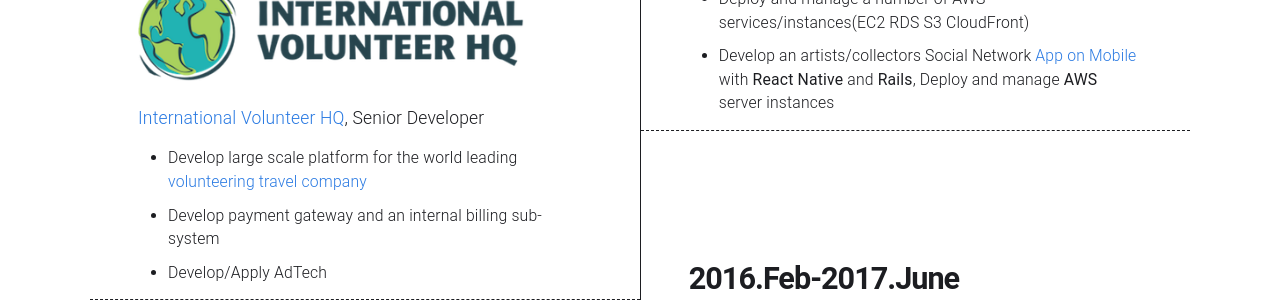
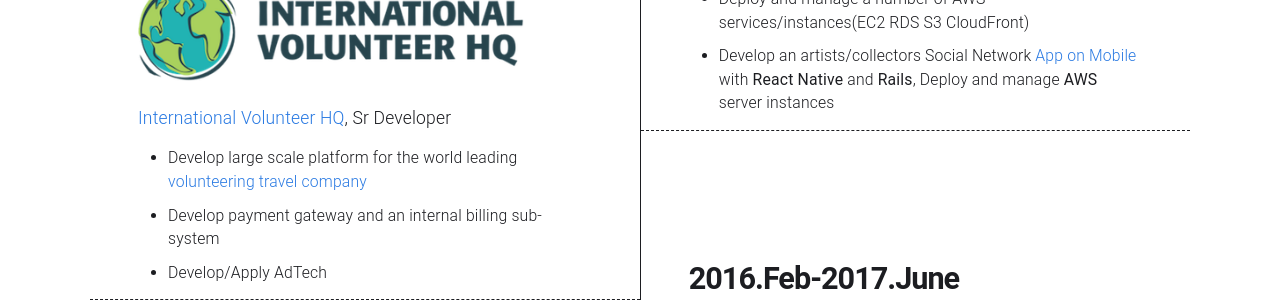
Before and after one commit to xuwupeng2000/xuwupeng2000.github.io, a Jekyll site: the page built from index.html, in a window 1280 px wide and 1400 px high, scrolled down 1658 px. Shown: the part 152-452 px from the top of the window. Built offline with Jekyll 4.4.1, drawn with Linux system fonts in a browser that asks for light colours; nearby versions of some CDN libraries.

Commit message:
Update index.html

```diff
--- a/index.html
+++ b/index.html
@@ -62,7 +62,7 @@
             <dt class="timeline-event"></dt>
             <dd class="timeline-event-content">
               <div class="img-cut"> <img class="ivhq-img" src='images/ivhq.png'/> </div>
-              <p><a herf="https://www.volunteerhq.org/">International Volunteer HQ</a>, Senior Developer</p>
+              <p><a herf="https://www.volunteerhq.org/">International Volunteer HQ</a>, Sr Developer</p>
               <ul>
                 <li>Develop large scale platform for the world leading <a herf="https://www.volunteerhq.org/">volunteering travel company</a></li>
                 <li>Develop payment gateway and an internal billing sub-system</li>
@@ -107,7 +107,7 @@
 
         <div class="more-margin rellax" data-rellax-speed='2'>
           <dl class="timeline-series">
-            <h2 class="timeline-time"><span>2004-2008</span></h2>
+            <h2 class="timeline-time"><span>2010-2012</span></h2>
 
             <dt class="timeline-event" id="2012"></dt>
             <dd class="timeline-event-content" id="2012EX">
```
